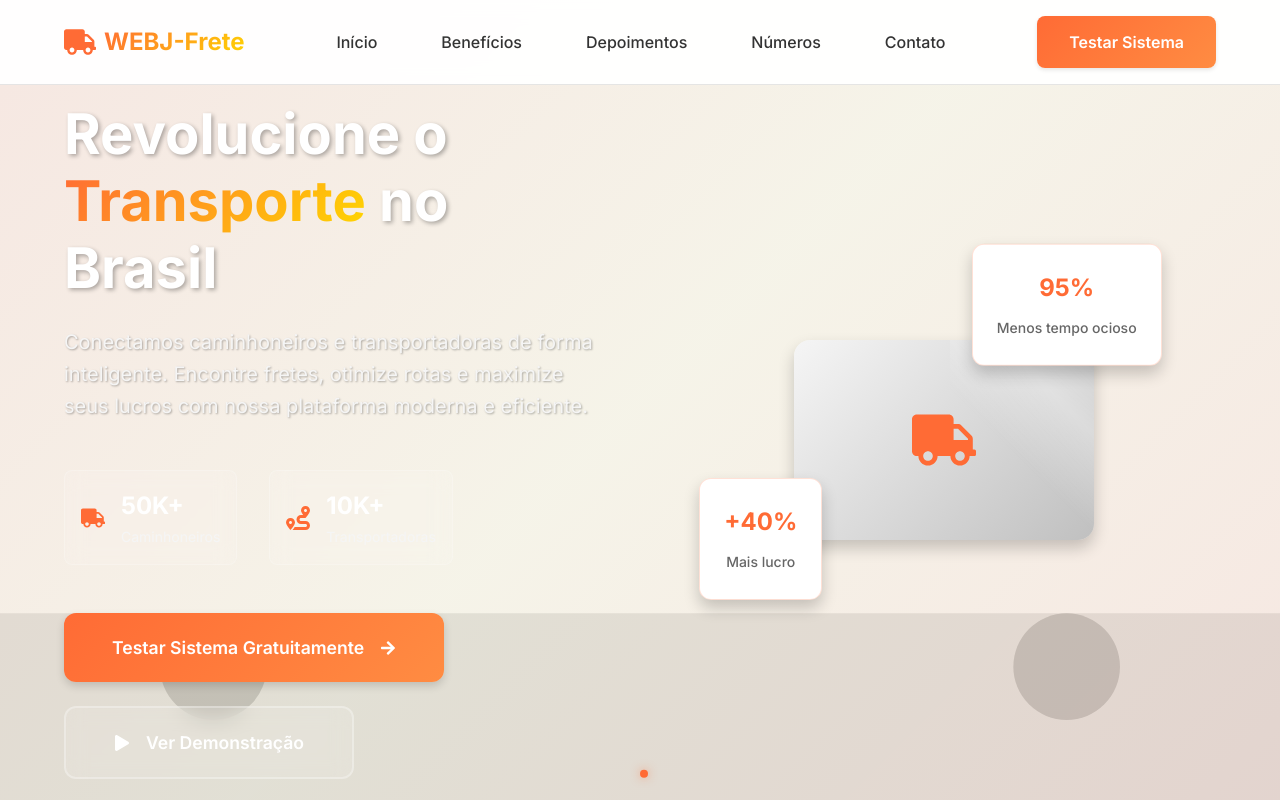
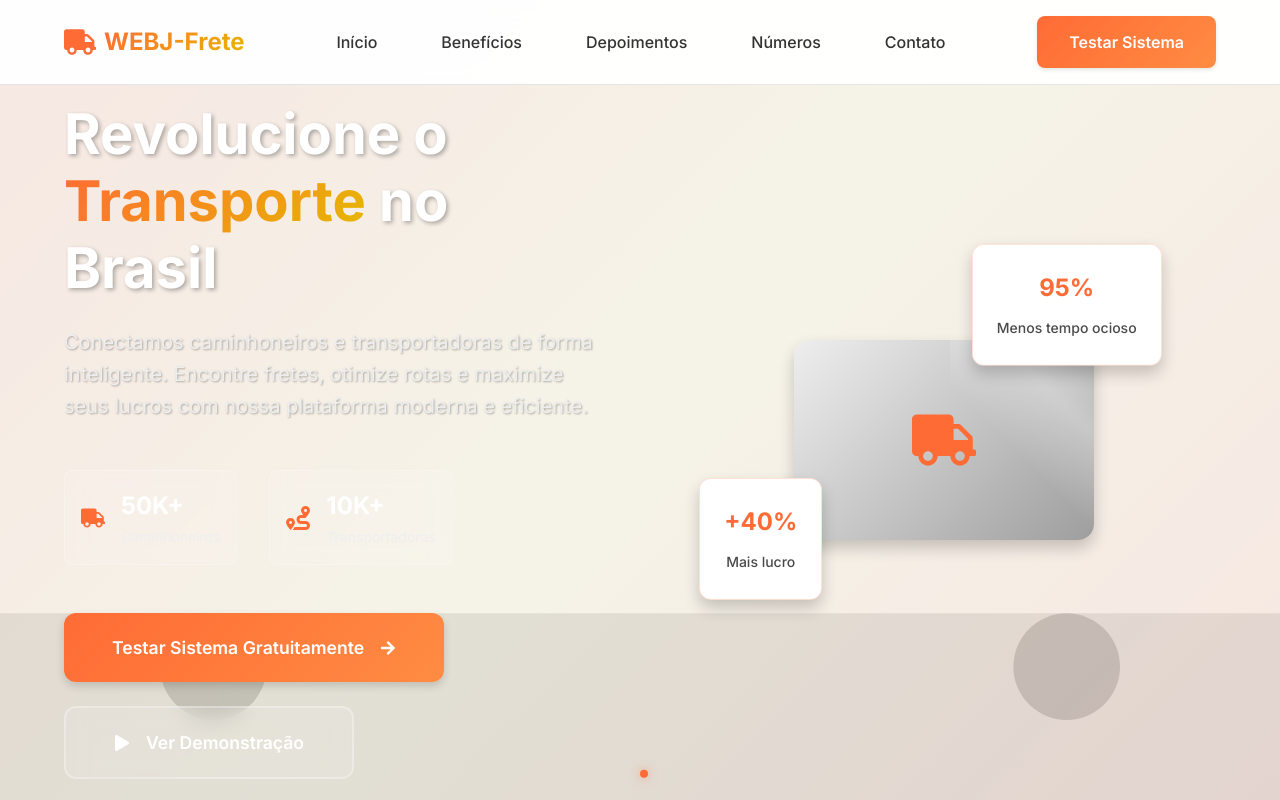
Before and after one commit to jonataswm01/webj-frete, a React (Create React App) app: page / in a window 1280 px wide. Shown: the top 800 px of the page. Built offline with nearby package versions, Linux system fonts and the light colour scheme.

Commit message:
style: improve color contrast across app for better readability

```diff
--- a/src/styles/globals.css
+++ b/src/styles/globals.css
@@ -4,12 +4,12 @@
   /* Paleta de cores do setor de transporte rodoviário */
   --color-black: #000000;
   --color-white: #ffffff;
-  --color-gray-light: #f5f5f5;
-  --color-gray: #666666;
+  --color-gray-light: #eeeeee;
+  --color-gray: #4a4a4a;
   --color-gray-dark: #333333;
-  --color-silver: #c0c0c0;
+  --color-silver: #9e9e9e;
   --color-orange: #ff6b35;
-  --color-yellow: #ffd700;
+  --color-yellow: #e6b800;
   --color-orange-light: #ff8c42;
   --color-yellow-light: #fff4b0;
 
```
